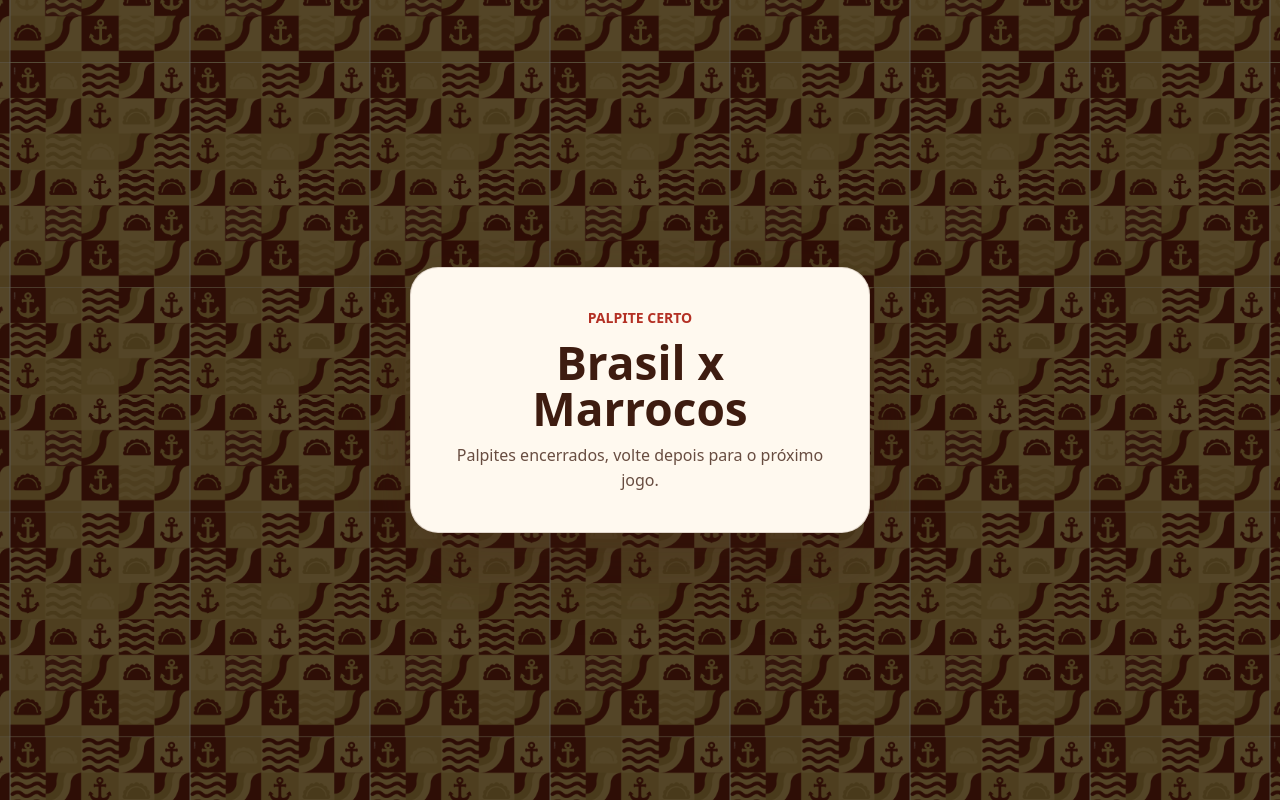
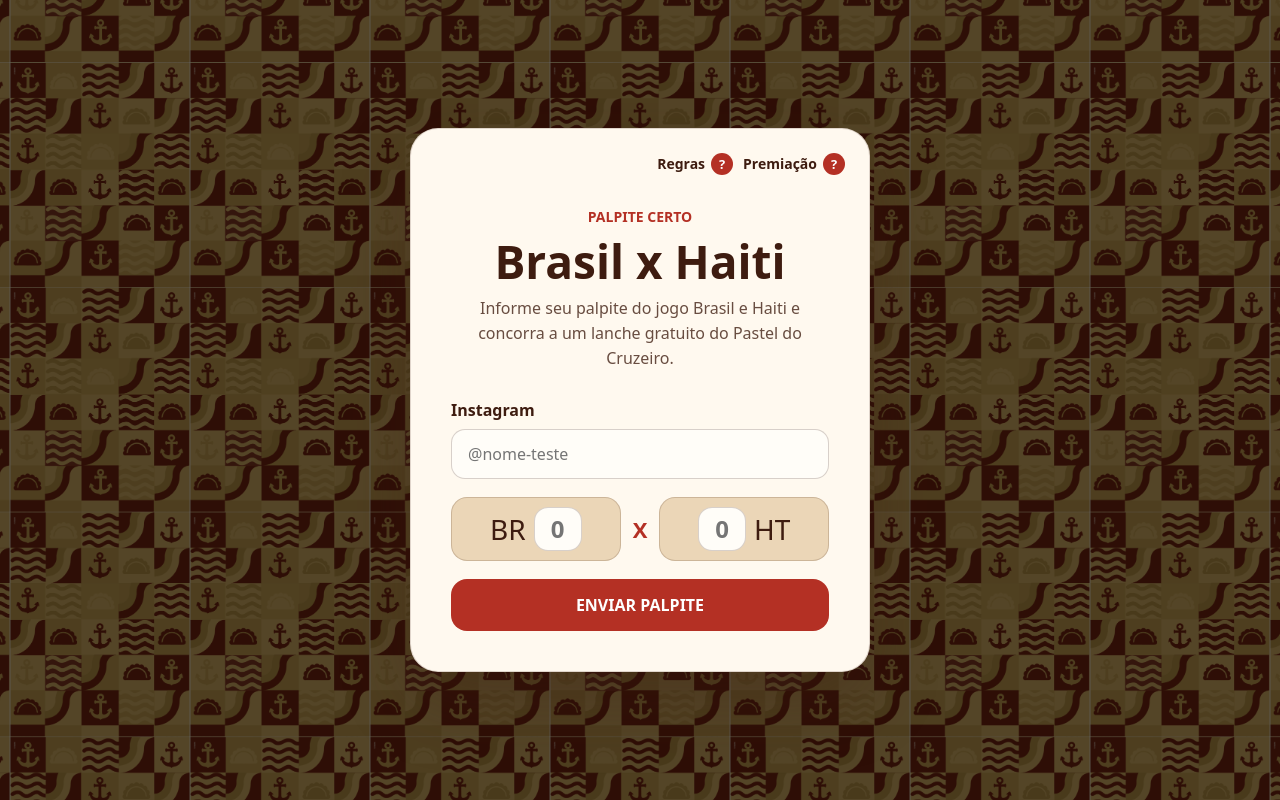
Before and after one commit to delivery-cruzeiro/cup-pool, a React (Vite) app: page / in a window 1280 px wide. Built offline with nearby package versions, Linux system fonts and the light colour scheme.

Commit message:
feat: update cup poll for Haiti match

```diff
--- a/src/CupPollApp.tsx
+++ b/src/CupPollApp.tsx
@@ -50,7 +50,7 @@ function normalizeInstagramHandle(value: string) {
 export function CupPollApp() {
 	const [instagramHandle, setInstagramHandle] = useState('');
 	const [brScore, setBrScore] = useState('');
-	const [mrScore, setMrScore] = useState('');
+	const [htScore, setHtScore] = useState('');
 	const [submitState, setSubmitState] = useState<SubmitState>(initialSubmitState);
 	const [isSubmitting, setIsSubmitting] = useState(false);
 
@@ -59,7 +59,7 @@ export function CupPollApp() {
 		const payload = {
 			brScore: parseScore(brScore),
 			instagramHandle: normalizeInstagramHandle(instagramHandle).toLowerCase(),
-			mrScore: parseScore(mrScore),
+			mrScore: parseScore(htScore),
 		};
 		const parsedPayload = createCupPollGuessSchema.safeParse(payload);
 
@@ -104,7 +104,7 @@ export function CupPollApp() {
 			});
 			setInstagramHandle('');
 			setBrScore('');
-			setMrScore('');
+			setHtScore('');
 		} catch {
 			setSubmitState({
 				message: 'Nao foi possivel conectar ao servidor.',
@@ -118,14 +118,102 @@ export function CupPollApp() {
 	return (
 		<main className="cup-poll-page">
 			<section className="poll-card" aria-labelledby="poll-title">
+				<div className="poll-help" aria-label="Informações da promoção">
+					<div className="poll-help__item">
+						<span className="poll-help__label">Regras</span>
+						<button className="poll-help__trigger" type="button" aria-label="Ver regras">
+							?
+						</button>
+						<div className="poll-tooltip" role="tooltip">
+							<strong>Regras:</strong>
+							<span>1 - Seguir o @pasteldocruzeiro no instagram</span>
+							<span>
+								2 - O primeiro a palpitar o resultado corretamente irá ganhar o prêmio,
+								em seguida será feito um sorteio com os demais palpites corretos para
+								definir outro ganhador
+							</span>
+						</div>
+					</div>
+
+					<div className="poll-help__item">
+						<span className="poll-help__label">Premiação</span>
+						<button className="poll-help__trigger" type="button" aria-label="Ver premiação">
+							?
+						</button>
+						<div className="poll-tooltip poll-tooltip--right" role="tooltip">
+							<span>3 - pastéis do cruzeiro grande</span>
+							<span>1 - pastel baby duas metades</span>
+							<span>1 - Guaraná litro</span>
+							<strong>
+								Entre em contato com o instagram do pastel do cruzeiro para marcar o dia
+								de reivindicar seu prêmio!
+							</strong>
+						</div>
+					</div>
+				</div>
+
 				<div className="poll-card__header">
 					<span className="poll-eyebrow">Palpite Certo</span>
-					<h1 id="poll-title">Brasil x Marrocos</h1>
+					<h1 id="poll-title">Brasil x Haiti</h1>
 					<p>
-						Palpites encerrados, volte depois para o próximo jogo.
+						Informe seu palpite do jogo Brasil e Haiti e concorra a um lanche gratuito
+						do Pastel do Cruzeiro.
 					</p>
 				</div>
 
+				<form className="poll-form" onSubmit={handleSubmit}>
+					<label className="poll-field">
+						<span>Instagram</span>
+						<input
+							autoComplete="off"
+							inputMode="text"
+							onChange={event => setInstagramHandle(event.target.value)}
+							placeholder="@nome-teste"
+							type="text"
+							value={instagramHandle}
+						/>
+					</label>
+
+					<div className="score-field" aria-label="Placar do jogo">
+						<label className="score-input">
+							<span aria-hidden="true">BR</span>
+							<input
+								aria-label="Gols do Brasil"
+								inputMode="numeric"
+								min="0"
+								onChange={event => setBrScore(normalizeScoreInput(event.target.value))}
+								pattern="[0-9]*"
+								placeholder="0"
+								type="text"
+								value={brScore}
+							/>
+						</label>
+						<strong className="score-separator">X</strong>
+						<label className="score-input">
+							<input
+								aria-label="Gols do Haiti"
+								inputMode="numeric"
+								min="0"
+								onChange={event => setHtScore(normalizeScoreInput(event.target.value))}
+								pattern="[0-9]*"
+								placeholder="0"
+								type="text"
+								value={htScore}
+							/>
+							<span aria-hidden="true">HT</span>
+						</label>
+					</div>
+
+					<button className="submit-button" disabled={isSubmitting} type="submit">
+						{isSubmitting ? 'Enviando...' : 'Enviar palpite'}
+					</button>
+
+					{submitState.message ? (
+						<p className={`form-message form-message--${submitState.type}`} role="status">
+							{submitState.message}
+						</p>
+					) : null}
+				</form>
 			</section>
 		</main>
 	);
--- a/src/styles.css
+++ b/src/styles.css
@@ -70,10 +70,97 @@ input {
 	display: grid;
 	gap: 28px;
 	max-width: 460px;
-	padding: clamp(24px, 5vw, 40px);
+	padding: clamp(68px, 8vw, 78px) clamp(24px, 5vw, 40px)
+		clamp(24px, 5vw, 40px);
 	position: relative;
 	width: min(100%, 460px);
 	z-index: 1;
+}
+
+.poll-help {
+	align-items: center;
+	display: flex;
+	flex-wrap: wrap;
+	gap: 10px;
+	justify-content: flex-end;
+	position: absolute;
+	right: clamp(16px, 4vw, 24px);
+	top: clamp(16px, 4vw, 24px);
+	z-index: 3;
+}
+
+.poll-help__item {
+	align-items: center;
+	display: inline-flex;
+	gap: 6px;
+	position: relative;
+}
+
+.poll-help__label {
+	color: var(--theme-color-accent);
+	font-size: 14px;
+	font-weight: 800;
+	line-height: 1;
+}
+
+.poll-help__trigger {
+	align-items: center;
+	background: var(--theme-color-secondary);
+	border: 0;
+	border-radius: 999px;
+	color: var(--theme-color-secondary-foreground);
+	cursor: help;
+	display: inline-flex;
+	font-size: 13px;
+	font-weight: 900;
+	height: 22px;
+	justify-content: center;
+	line-height: 1;
+	padding: 0;
+	width: 22px;
+}
+
+.poll-help__trigger:focus-visible {
+	box-shadow: 0 0 0 4px rgba(180, 48, 36, 0.18);
+	outline: none;
+}
+
+.poll-tooltip {
+	background: var(--theme-color-accent);
+	border-radius: 12px;
+	box-shadow: 0 16px 32px rgba(62, 28, 16, 0.28);
+	color: var(--theme-color-accent-foreground);
+	display: grid;
+	font-size: 14px;
+	font-weight: 600;
+	gap: 8px;
+	line-height: 1.35;
+	opacity: 0;
+	padding: 14px;
+	pointer-events: none;
+	position: absolute;
+	right: 0;
+	text-transform: none;
+	top: calc(100% + 10px);
+	transform: translateY(-4px);
+	transition:
+		opacity 140ms ease,
+		transform 140ms ease;
+	visibility: hidden;
+	width: min(300px, calc(100vw - 48px));
+	z-index: 4;
+}
+
+.poll-tooltip--right {
+	right: 0;
+}
+
+.poll-help__item:hover .poll-tooltip,
+.poll-help__trigger:focus + .poll-tooltip,
+.poll-help__trigger:focus-visible + .poll-tooltip {
+	opacity: 1;
+	transform: translateY(0);
+	visibility: visible;
 }
 
 .poll-card__header {
```
